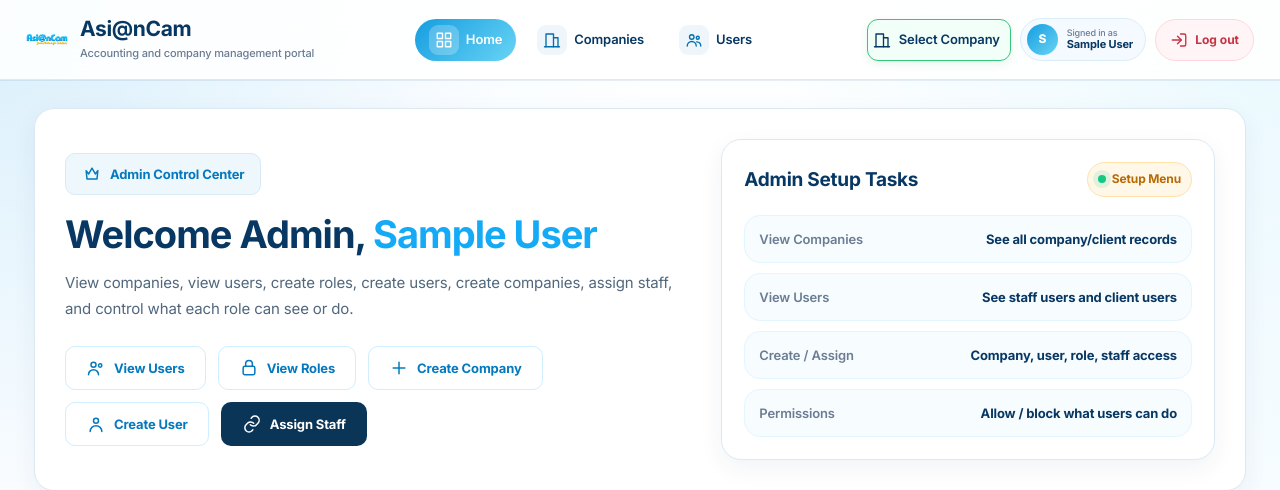
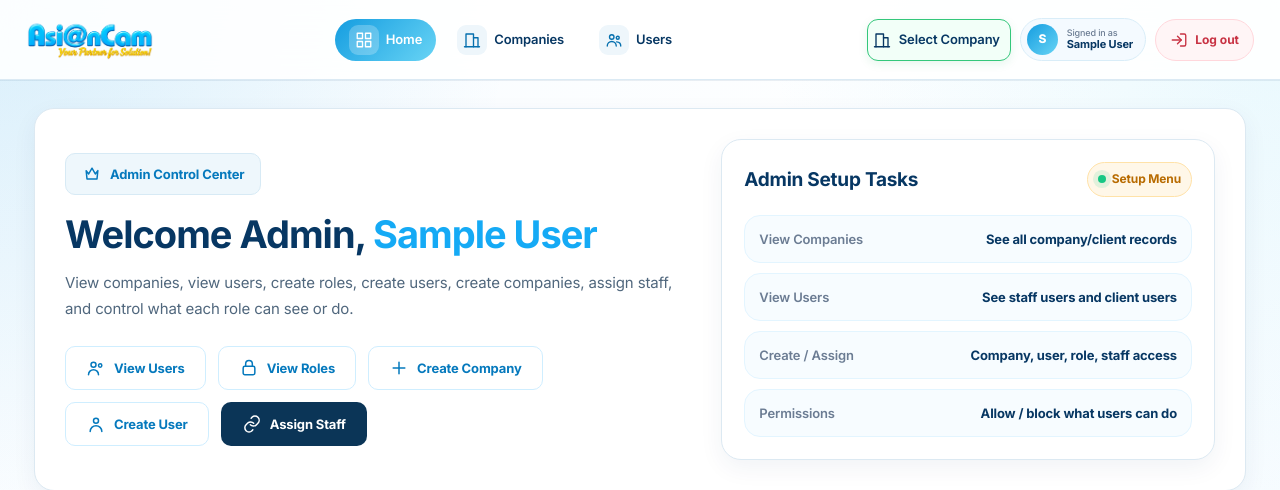
Before and after one commit to tanshychiev/asiancam-system, a Django app: page / in a window 1280 px wide. Shown: the top 490 px of the page. Run offline with Django 5.2, Linux system fonts and the light colour scheme; the visitor is signed in with stand-in values (Sample User, id 1); data that the repository does not hold is empty.

Commit message:
Clean AsianCam navbar branding

```diff
--- a/templates/base.html
+++ b/templates/base.html
@@ -1322,6 +1322,43 @@
     }
 }
 
+
+/* Full AsianCam logo is the brand — no duplicate text beside it */
+.brand{
+    gap:0!important;
+    min-width:auto!important;
+}
+.brand-logo{
+    width:128px!important;
+    height:46px!important;
+    min-width:128px!important;
+    display:flex!important;
+    align-items:center!important;
+}
+.brand-logo img{
+    width:100%!important;
+    height:100%!important;
+    object-fit:contain!important;
+    object-position:left center!important;
+}
+.brand-text,.brand-copy{
+    display:none!important;
+}
+@media (max-width:900px){
+    .brand-logo{
+        width:108px!important;
+        min-width:108px!important;
+        height:42px!important;
+    }
+}
+@media (max-width:650px){
+    .brand-logo{
+        width:92px!important;
+        min-width:92px!important;
+        height:38px!important;
+    }
+}
+
 </style>
 
 
@@ -1618,14 +1655,7 @@
                  onerror="this.style.display='none';this.nextElementSibling.style.display='grid';">
             <span class="brand-logo-fallback" style="display:none;">AC</span>
         </div>
-        <div class="brand-text">
-            <strong>Asi@nCam</strong>
-            {% if request.session.selected_company_id %}
-                <span>Accounting workspace for {{ request.session.selected_company_name }}</span>
-            {% else %}
-                <span>Accounting and company management portal</span>
-            {% endif %}
-        </div>
+
     </a>
 
     <div class="nav-left">
```
